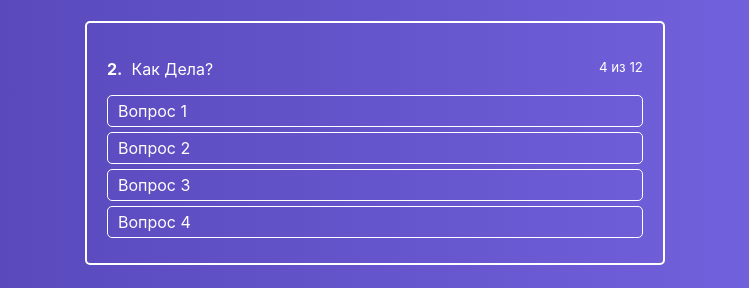
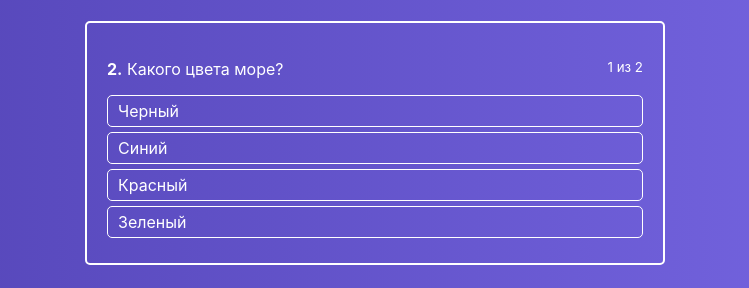
Before and after one commit to xxlxep/react-quiz, a React app: page / in a window 1280 px wide. Shown: the part 161-449 px from the top of the page, without its empty margins (265-1014 px from the left). Built offline with nearby package versions, Linux system fonts and the light colour scheme.

Commit message:
onAnswerClickHandler

```diff
--- a/src/components/ActiveQuiz/ActiveQuiz.js
+++ b/src/components/ActiveQuiz/ActiveQuiz.js
@@ -7,11 +7,18 @@ const ActiveQuiz = props => {
     <div className={classes.ActiveQuiz}>
       <p className={classes.Question}>
         <span>
-          <strong>2.</strong>&nbsp; Как Дела?
+          <strong>2.</strong>&nbsp;
+          {props.question}
         </span>
-        <small>4 из 12</small>
+        <small>
+          {props.answerNumber} из {props.quizLenght}
+        </small>
       </p>
-      <AnswersList answers={props.answers} />
+      <AnswersList
+        answers={props.answers}
+        onAnswerClick={props.onAnswerClick}
+        state={props.state}
+      />
     </div>
   );
 };
--- a/src/components/ActiveQuiz/AnswersList/AnswerItem/AnswerItem.js
+++ b/src/components/ActiveQuiz/AnswersList/AnswerItem/AnswerItem.js
@@ -2,7 +2,18 @@ import React from "react";
 import classes from "./AnswerItem.module.css";
 
 const AnswerItem = props => {
-  return <li className={classes.AnswerItem}>{props.answer.text}</li>;
+  const cls = [classes.AnswerItem];
+  if (props.state) {
+    cls.push(classes[props.state]);
+  }
+  return (
+    <li
+      className={cls.join(" ")}
+      onClick={() => props.onAnswerClick(props.answer.id)}
+    >
+      {props.answer.text}
+    </li>
+  );
 };
 
 export default AnswerItem;
--- a/src/components/ActiveQuiz/AnswersList/AnswerItem/AnswerItem.module.css
+++ b/src/components/ActiveQuiz/AnswersList/AnswerItem/AnswerItem.module.css
@@ -9,3 +9,10 @@
   background: rgba(255, 255, 255, 0.2);
   transition: background 0.3s ease-in-out;
 }
+
+.AnswerItem.success {
+  background: rgba(161, 240, 69, 0.7);
+}
+.AnswerItem.error {
+  background: rgba(240, 87, 108, 0.7);
+}
--- a/src/components/ActiveQuiz/AnswersList/AnswersList.js
+++ b/src/components/ActiveQuiz/AnswersList/AnswersList.js
@@ -5,7 +5,14 @@ import AnswerItem from "./AnswerItem/AnswerItem";
 const AnswersList = props => (
   <ul className={classes.AnswersList}>
     {props.answers.map((answer, index) => {
-      return <AnswerItem key={index} answer={answer} />;
+      return (
+        <AnswerItem
+          key={index}
+          answer={answer}
+          onAnswerClick={props.onAnswerClick}
+          state={props.state ? props.state[answer.id] : null}
+        />
+      );
     })}
   </ul>
 );
--- a/src/containers/Quiz/Quiz.js
+++ b/src/containers/Quiz/Quiz.js
@@ -4,24 +4,75 @@ import ActiveQuiz from "../../components/ActiveQuiz/ActiveQuiz";
 
 export default class Quiz extends Component {
   state = {
+    activeQuestion: 0,
+    answerState: null,
     quiz: [
       {
+        question: "Какого цвета море?",
+        rightAnswerId: 2,
+        id: 1,
         answers: [
-          { text: "Вопрос 1" },
-          { text: "Вопрос 2" },
-          { text: "Вопрос 3" },
-          { text: "Вопрос 4" }
+          { text: "Черный", id: 1 },
+          { text: "Синий", id: 2 },
+          { text: "Красный", id: 3 },
+          { text: "Зеленый", id: 4 }
+        ]
+      },
+      {
+        question: "В каком году основали Псков?",
+        rightAnswerId: 2,
+        id: 2,
+        answers: [
+          { text: "1103", id: 1 },
+          { text: "903", id: 2 },
+          { text: "1000", id: 3 },
+          { text: "1", id: 4 }
         ]
       }
     ]
   };
+
+  onAnswerClickHandler = answerId => {
+    const question = this.state.quiz[this.state.activeQuestion];
+    if (question.rightAnswerId === answerId) {
+      this.setState({
+        answerState: { [answerId]: "success" }
+      });
+      const timeout = window.setTimeout(() => {
+        if (this.isQuizFinished()) {
+          console.log("finished");
+        } else {
+          this.setState({
+            activeQuestion: this.state.activeQuestion + 1,
+            answerState: null
+          });
+        }
+        window.clearTimeout(timeout);
+      }, 1000);
+    } else {
+      this.setState({
+        answerState: { [answerId]: "error" }
+      });
+    }
+  };
+
+  isQuizFinished() {
+    return this.state.activeQuestion + 1 === this.state.quiz.length;
+  }
   render() {
     return (
       <div className={classes.Quiz}>
         <div className={classes.QuizWrapper}>
           <h1>Ответьте на все воросы</h1>
 
-          <ActiveQuiz answers={this.state.quiz[0].answers} />
+          <ActiveQuiz
+            answers={this.state.quiz[this.state.activeQuestion].answers}
+            question={this.state.quiz[this.state.activeQuestion].question}
+            onAnswerClick={this.onAnswerClickHandler}
+            quizLenght={this.state.quiz.length}
+            answerNumber={this.state.activeQuestion + 1}
+            state={this.state.answerState}
+          />
         </div>
       </div>
     );
```
